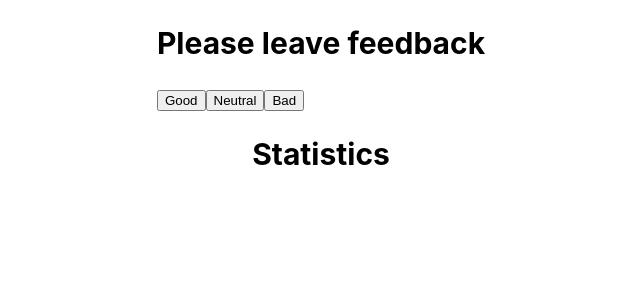
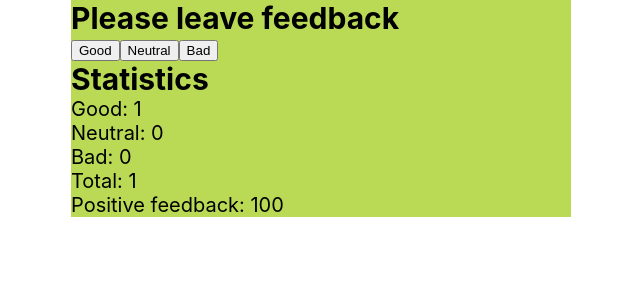
Before and after one commit to Lakei87/goit-react-hw-04-feedback, a React (Create React App) app: page / in a window 1280 px wide. Both pictures are taken after a click on the button "Good". Shown: the top 300 px of the page, without its empty margins (319-959 px from the left). Built offline with nearby package versions, Linux system fonts and the light colour scheme.

Commit message:
finish the work on logic of our App, without styles

```diff
--- a/src/components/App.jsx
+++ b/src/components/App.jsx
@@ -1,28 +1,75 @@
-// import { Component } from "react";
+import { Component } from "react";
 import FeedbackOptions from "./FeedbackOptions";
 import SectionTitle from "./SectionTitle";
+import Statistics from "./Statistics";
 
-export const App = () => {
+class App extends Component {
+  state = {
+    Good: 0,
+    Neutral: 0,
+    Bad: 0,
+  }
+
+  onLeaveFeedback = e => {
+    const { textContent: btnName } = e.target;
+
+    this.setState(prevState => ({
+      [btnName]: prevState[btnName] + 1,
+    }))
+  }
+
+  countTotalFeedback = () => {
+    const stateValuesArr = Object.values(this.state);
+
+    return stateValuesArr.reduce((total, value) => {
+      return total += value
+    })
+  }
+
+  countPositivePercentage = () => {
+    const numPositiveFeedback = this.state.Good;
+
+    return Math.round(((numPositiveFeedback * 100) / this.countTotalFeedback()));
+  }
+
+  render() {
+    const { Good, Neutral, Bad } = this.state;
 
     return (
       <div
+        className="appFeedback"
         style={{
-        // height: '100vh',
           display: 'flex',
           flexDirection: 'column',
-        // justifyContent: 'center',
-        alignItems: 'center',
+          // alignItems: 'center',
+          marginRight: 'auto',
+          marginLeft: 'auto',
+          width: '500px',
           fontSize: 20,
-        color: '#010101'
+          color: '#010101',
+          backgroundColor: "#bada55",
+
         }}
       >
 
-      <SectionTitle title={'Please leave feedback'}>
-        <FeedbackOptions options={['Good', 'Neutral', 'Bad']} />
+        <SectionTitle title='Please leave feedback' className='feedbackOptions'>
+          <FeedbackOptions
+            options={['Good', 'Neutral', 'Bad']}
+            onLeaveFeedback={this.onLeaveFeedback} />
         </SectionTitle>
 
-      <SectionTitle title={'Statistics'}></SectionTitle>
+        <SectionTitle title='Statistics' className='feedbackStatistics'>
+          <Statistics
+            good={Good}
+            neutral={Neutral}
+            bad={Bad}
+            total={this.countTotalFeedback()}
+            positivePercentage={this.countPositivePercentage()} />
+        </SectionTitle>
 
       </div>
     );
-};
+  }
+}
+
+export default App;
--- a/src/components/FeedbackOptions/index.jsx
+++ b/src/components/FeedbackOptions/index.jsx
@@ -2,30 +2,16 @@ import { Component } from "react";
 // import PropTypes from 'prop-types';
 
 class FeedbackOptions extends Component {
-    state = {
-        Good: 0,
-        Neutral: 0,
-        Bad: 0
-    }
-
-    handleButtonClick = e => {
-        const { textContent: btnName } = e.target;
-
-        this.setState(prevState => ({
-            [btnName]: prevState[btnName] + 1,
-        }))
-
-    }
 
     render() {
-        const { options } = this.props;
-
+        const { options, onLeaveFeedback } = this.props;
+        // console.log(onLeaveFeedback)
         return (
             options.map((option, index) => {
                 return <button
                     key={index}
                     type="button"
-                    onClick={this.handleButtonClick}>{option}</button>;
+                    onClick={onLeaveFeedback}>{option}</button>;
             })
         )
     }
--- /dev/null
+++ b/src/components/Notification/index.jsx
@@ -0,0 +1,5 @@
+const Notification = ({message}) => {
+    return <p>{message}</p>
+}
+
+export default Notification;
--- a/src/components/SectionTitle/index.jsx
+++ b/src/components/SectionTitle/index.jsx
@@ -1,5 +1,5 @@
-const SectionTitle = ({title, children}) => {
-    return <div>
+const SectionTitle = ({title, className, children}) => {
+    return <div className={className}>
         <h2 className="title">{title}</h2>
         {children}
     </div>
--- a/src/components/Statistics/index.jsx
+++ b/src/components/Statistics/index.jsx
@@ -0,0 +1,26 @@
+import Notification from "components/Notification";
+
+const Statistics = ({
+    good,
+    neutral,
+    bad,
+    total,
+    positivePercentage
+}) => {
+    return (
+        <>
+            {total
+                ? (<ul>
+                    <li>Good: {good}</li>
+                    <li>Neutral: {neutral}</li>
+                    <li>Bad: {bad}</li>
+                    <li>Total: {total}</li>
+                    <li>Positive feedback: {positivePercentage}</li>
+                </ul>)
+                : <Notification message='There is no feedback'/>
+            }
+    </>
+  );
+}
+
+export default Statistics;
--- a/src/index.css
+++ b/src/index.css
@@ -13,3 +13,17 @@ code {
   font-family: source-code-pro, Menlo, Monaco, Consolas, 'Courier New',
     monospace;
 }
+
+h1,
+h2,
+h3,
+p {
+  margin: 0;
+}
+
+ul,
+ol {
+  margin: 0;
+  padding: 0;
+  list-style: none;
+}
--- a/src/index.js
+++ b/src/index.js
@@ -1,6 +1,6 @@
 import React from 'react';
 import ReactDOM from 'react-dom/client';
-import { App } from 'components/App';
+import App from 'components/App';
 import './index.css';
 
 ReactDOM.createRoot(document.getElementById('root')).render(
```
Lines whose indentation alone changed are shown as unchanged.
